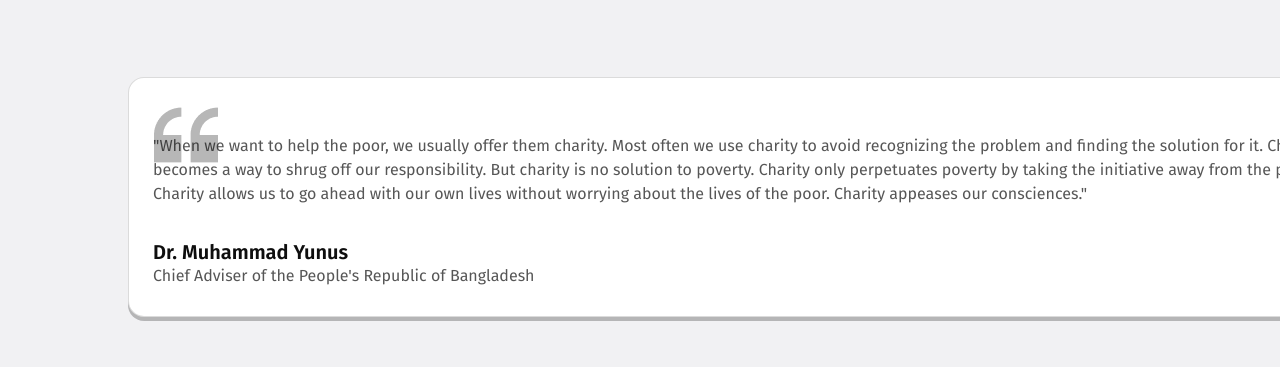
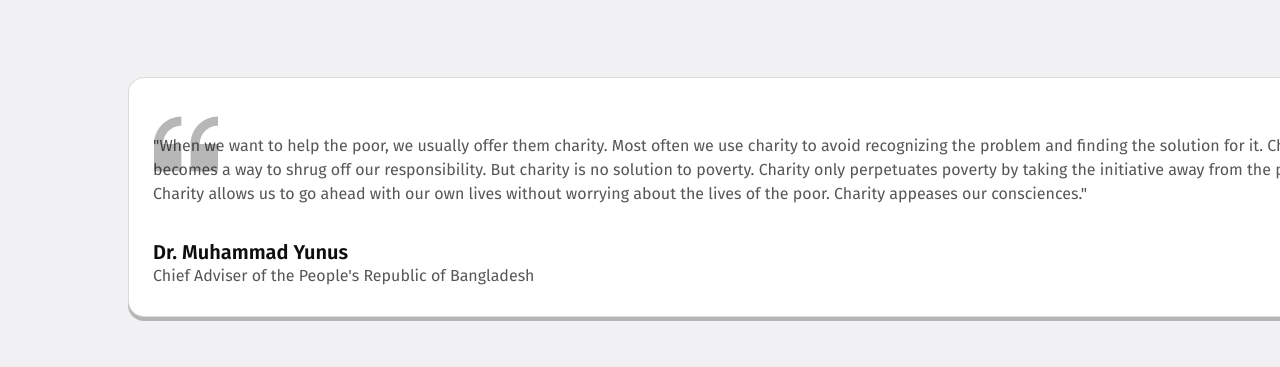
Before and after one commit to Nabila50/Milestone_1_Assignment_1, a plain HTML site: page index.html in a window 1280 px wide. Shown: the part 1441-1808 px from the top of the page. Drawn offline with Linux system fonts and the light colour scheme.

Commit message:
Final Submission

```diff
--- a/style.css
+++ b/style.css
@@ -156,7 +156,7 @@
 .yunus-content{
     background-image:url(B11A1--assignment-1/assets/quote-bg.png);
     background-repeat: no-repeat;
-    background-position: 25px 25px;
+    background-position: 25px 34px;
     background-color: white;
     border-radius: 16px;
     padding: 40px 24px 12px 24px;
```
